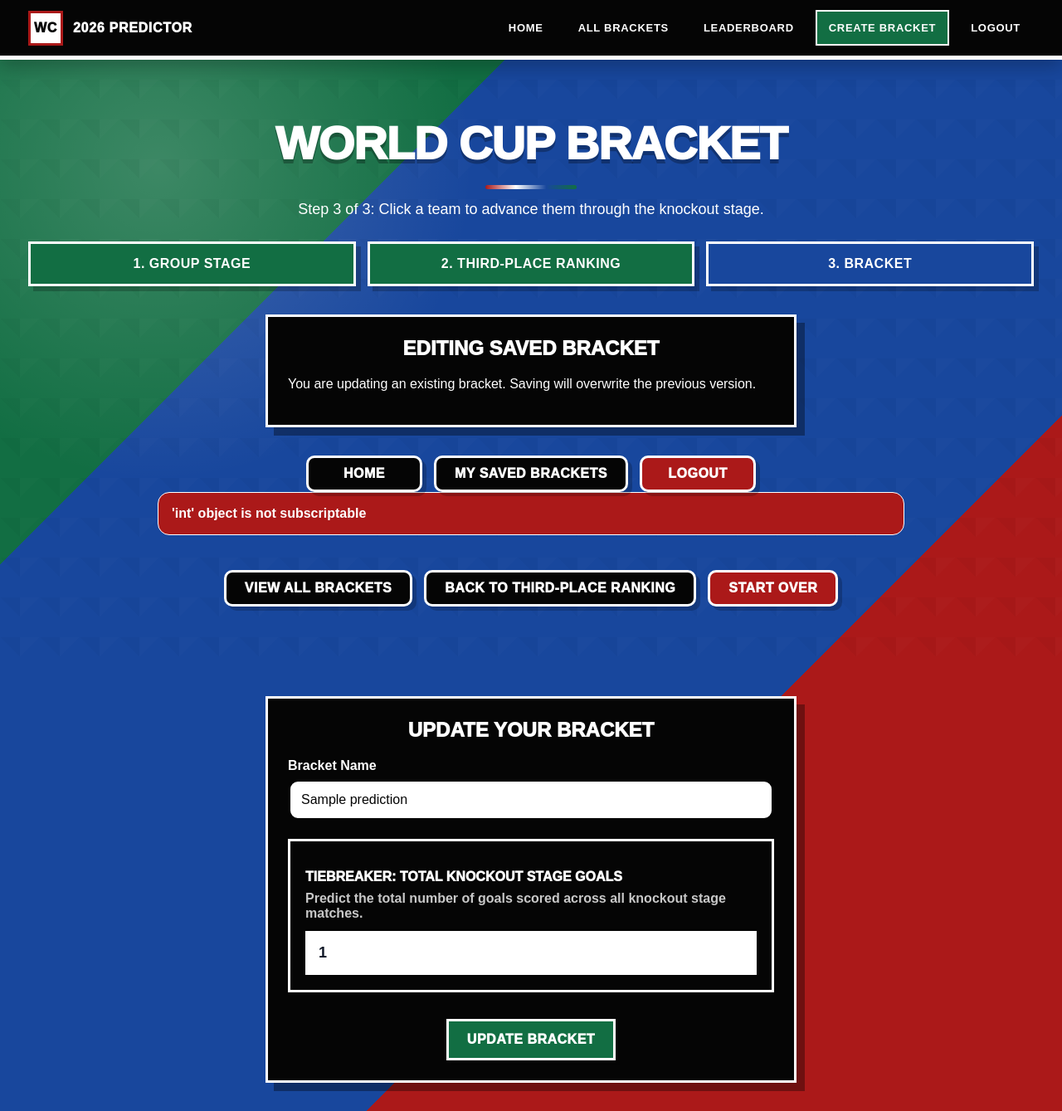
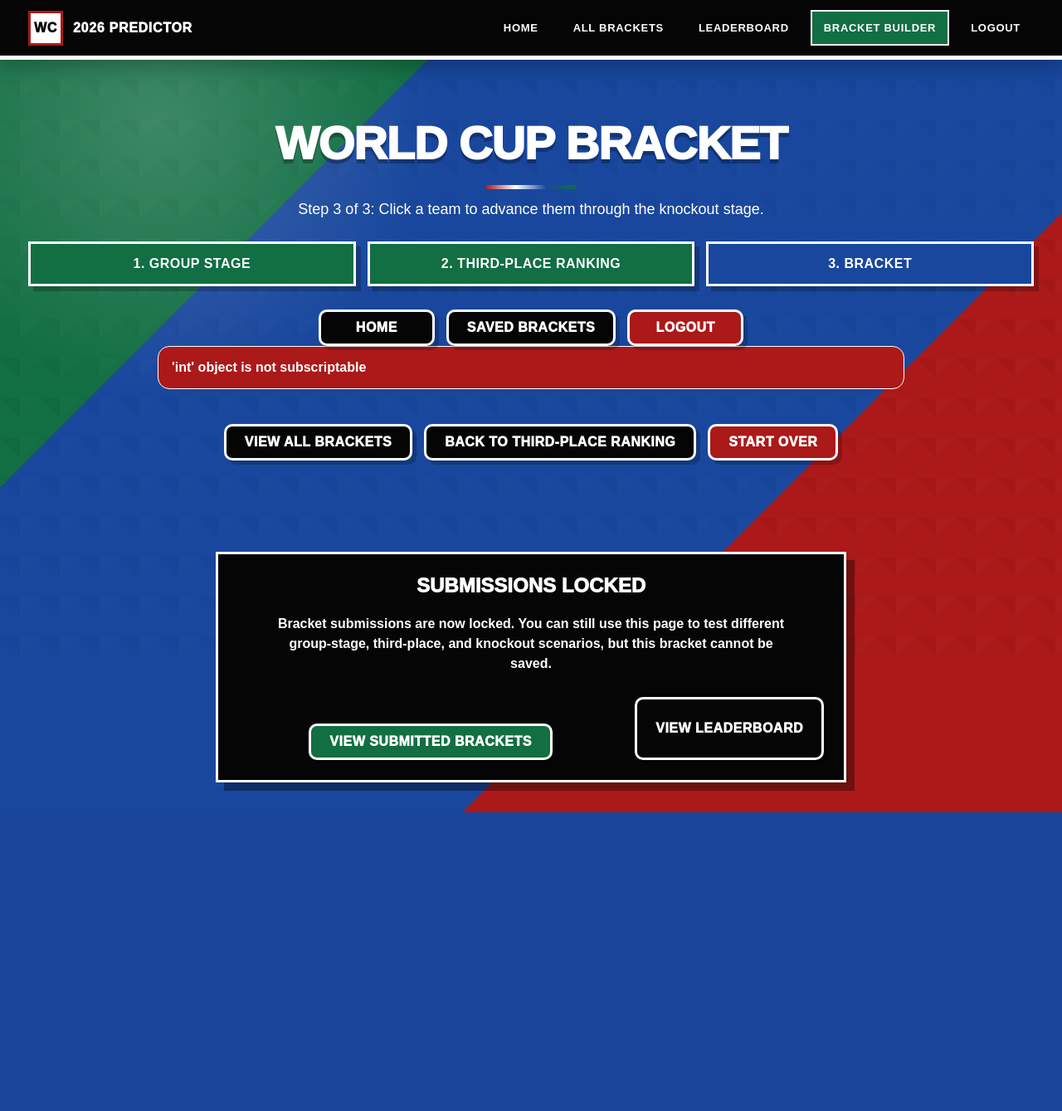
Before and after one commit to mayankgudi/World_Cup_2026, a Flask app: page /bracket in a window 1280 px wide. Shown: the whole page at 83% size. After the commit the page ends 979 px from the top, so only its background shows below. Run offline with Flask 3, Linux system fonts and the light colour scheme; the visitor is signed in with stand-in values (Sample User, id 1); tables that the repository leaves empty hold one stand-in row (values such as "Sample post").

Commit message:
Final Changes

```diff
--- a/app.py
+++ b/app.py
@@ -78,6 +78,10 @@ app.secret_key = "world-cup-predictor-secret-key"
 # --------------------------------
 #            Constants
 # --------------------------------
+
+SUBMISSIONS_LOCKED = True
+ADMIN_DELETE_ENABLED = False
+
 
 GROUPS = {
     "A": [
@@ -433,8 +437,16 @@ def register():
 
 
 @app.route("/leaderboard")
+@login_required
 def leaderboard():
-    return render_template("leaderboard.html")
+    predictions = BracketPrediction.query.order_by(
+        BracketPrediction.bracket_name.asc()
+    ).all()
+
+    return render_template(
+        "leaderboard.html",
+        predictions=predictions
+    )
 
 
 
@@ -671,6 +683,7 @@ def third_place():
 @app.route("/bracket")
 @login_required
 def bracket():
+    submissions_locked=SUBMISSIONS_LOCKED
     group_results = session.get("group_results")
     third_place_ranking = session.get("third_place_ranking")
 
@@ -705,100 +718,100 @@ def bracket():
         editing_bracket_id=editing_bracket_id,
         saved_knockout_picks=session.get("knockout_picks"),
         tiebreaker_goals=session.get("tiebreaker_goals"),
-        bracket_name=bracket_name
+        bracket_name=bracket_name,
+        submissions_locked=SUBMISSIONS_LOCKED
     )
 
 
 @app.route("/save-bracket", methods=["POST"])
 @login_required
 def save_bracket():
-    current_user = get_current_user()
+    if SUBMISSIONS_LOCKED:
+        return redirect(url_for("saved_brackets", error="submissions_locked"))
 
-    group_results = session.get("group_results")
-    third_place_ranking = session.get("third_place_ranking")
-    knockout_picks_raw = request.form.get("knockout_picks")
-    bracket_name = request.form.get("bracket_name", "").strip()
-    tiebreaker_goals_raw = request.form.get("tiebreaker_goals")
+    # current_user = get_current_user()
 
-    if not bracket_name:
-        bracket_name = "My World Cup Bracket"
+    # group_results = session.get("group_results")
+    # third_place_ranking = session.get("third_place_ranking")
+    # knockout_picks_raw = request.form.get("knockout_picks")
+    # bracket_name = request.form.get("bracket_name", "").strip()
+    # tiebreaker_goals_raw = request.form.get("tiebreaker_goals")
 
-    try:
-        tiebreaker_goals = int(tiebreaker_goals_raw)
-    except (TypeError, ValueError):
-        return "Invalid tiebreaker. Please enter a whole number.", 400
+    # if not bracket_name:
+    #     bracket_name = "My World Cup Bracket"
 
-    if tiebreaker_goals < 0:
-        return "Invalid tiebreaker. Goals cannot be negative.", 400
+    # try:
+    #     tiebreaker_goals = int(tiebreaker_goals_raw)
+    # except (TypeError, ValueError):
+    #     return "Invalid tiebreaker. Please enter a whole number.", 400
 
-    if not group_results or not third_place_ranking or not knockout_picks_raw:
-        return "Missing bracket data. Please go back and complete all steps.", 400
+    # if tiebreaker_goals < 0:
+    #     return "Invalid tiebreaker. Goals cannot be negative.", 400
 
-    knockout_picks = json.loads(knockout_picks_raw)
+    # if not group_results or not third_place_ranking or not knockout_picks_raw:
+    #     return "Missing bracket data. Please go back and complete all steps.", 400
 
-    editing_bracket_id = session.get("editing_bracket_id")
+    # knockout_picks = json.loads(knockout_picks_raw)
 
-    if editing_bracket_id:
-        prediction = BracketPrediction.query.get_or_404(editing_bracket_id)
+    # editing_bracket_id = session.get("editing_bracket_id")
 
-        if prediction.user_id != current_user.id:
-            return redirect(url_for("saved_brackets"))
+    # if editing_bracket_id:
+    #     prediction = BracketPrediction.query.get_or_404(editing_bracket_id)
 
-        prediction.bracket_name = bracket_name
-        prediction.group_results = group_results
-        prediction.third_place_ranking = third_place_ranking
-        prediction.knockout_picks = knockout_picks
-        prediction.tiebreaker_goals = tiebreaker_goals
+    #     if prediction.user_id != current_user.id:
+    #         return redirect(url_for("saved_brackets"))
 
-        db.session.commit()
+    #     prediction.bracket_name = bracket_name
+    #     prediction.group_results = group_results
+    #     prediction.third_place_ranking = third_place_ranking
+    #     prediction.knockout_picks = knockout_picks
+    #     prediction.tiebreaker_goals = tiebreaker_goals
 
-        session.pop("editing_bracket_id", None)
-        session.pop("group_results", None)
-        session.pop("third_place_ranking", None)
-        session.pop("knockout_picks", None)
-        session.pop("bracket_name", None)
-        session.pop("tiebreaker_goals", None)
+    #     db.session.commit()
 
-        return redirect(url_for("view_bracket", prediction_id=prediction.id))
+    #     session.pop("editing_bracket_id", None)
+    #     session.pop("group_results", None)
+    #     session.pop("third_place_ranking", None)
+    #     session.pop("knockout_picks", None)
+    #     session.pop("bracket_name", None)
+    #     session.pop("tiebreaker_goals", None)
 
-    bracket_count = BracketPrediction.query.filter_by(
-        user_id=current_user.id
-    ).count()
+    #     return redirect(url_for("view_bracket", prediction_id=prediction.id))
 
-    if bracket_count >= 1:
-        return redirect(url_for("saved_brackets", error="limit_reached"))
+    # bracket_count = BracketPrediction.query.filter_by(
+    #     user_id=current_user.id
+    # ).count()
 
-    prediction = BracketPrediction(
-        user_id=current_user.id,
-        username=current_user.username,
-        bracket_name=bracket_name,
-        group_results=group_results,
-        third_place_ranking=third_place_ranking,
-        knockout_picks=knockout_picks,
-        tiebreaker_goals=tiebreaker_goals
-    )
+    # if bracket_count >= 1:
+    #     return redirect(url_for("saved_brackets", error="limit_reached"))
 
-    db.session.add(prediction)
-    db.session.commit()
+    # prediction = BracketPrediction(
+    #     user_id=current_user.id,
+    #     username=current_user.username,
+    #     bracket_name=bracket_name,
+    #     group_results=group_results,
+    #     third_place_ranking=third_place_ranking,
+    #     knockout_picks=knockout_picks,
+    #     tiebreaker_goals=tiebreaker_goals
+    # )
 
-    session.pop("group_results", None)
-    session.pop("third_place_ranking", None)
-    session.pop("knockout_picks", None)
-    session.pop("bracket_name", None)
-    session.pop("tiebreaker_goals", None)
+    # db.session.add(prediction)
+    # db.session.commit()
 
-    return redirect(url_for("view_bracket", prediction_id=prediction.id))
+    # session.pop("group_results", None)
+    # session.pop("third_place_ranking", None)
+    # session.pop("knockout_picks", None)
+    # session.pop("bracket_name", None)
+    # session.pop("tiebreaker_goals", None)
+
+    # return redirect(url_for("view_bracket", prediction_id=prediction.id))
 
 
 
 @app.route("/saved/<int:prediction_id>")
 @login_required
 def view_bracket(prediction_id):
-    current_user = get_current_user()
     prediction = BracketPrediction.query.get_or_404(prediction_id)
-
-    if prediction.user_id != current_user.id and not current_user.is_admin:
-        return redirect(url_for("saved_brackets"))
 
     return render_template(
         "saved_bracket.html",
@@ -825,20 +838,22 @@ def saved_brackets():
         predictions=predictions,
         get_team_flag=get_team_flag,
         user_has_bracket=user_has_bracket,
-        current_user_is_admin=current_user.is_admin
+        current_user_is_admin=current_user.is_admin,
+        admin_delete_enabled=ADMIN_DELETE_ENABLED
     )
 
 @app.route("/delete-bracket/<int:prediction_id>", methods=["POST"])
 @login_required
 def delete_bracket(prediction_id):
     current_user = get_current_user()
-
     prediction = BracketPrediction.query.get_or_404(prediction_id)
 
-    user_owns_bracket = prediction.user_id == current_user.id
-    user_is_admin = current_user.is_admin
+    is_admin = current_user.is_admin
 
-    if not user_owns_bracket and not user_is_admin:
+    if not ADMIN_DELETE_ENABLED:
+        return redirect(url_for("saved_brackets"))
+
+    if not is_admin:
         return redirect(url_for("saved_brackets"))
 
     db.session.delete(prediction)
@@ -850,38 +865,32 @@ def delete_bracket(prediction_id):
 @app.route("/edit-bracket/<int:prediction_id>")
 @login_required
 def edit_bracket(prediction_id):
-    current_user = get_current_user()
+    return redirect(url_for("saved_brackets"))
+    # current_user = get_current_user()
 
-    prediction = BracketPrediction.query.get_or_404(prediction_id)
+    # prediction = BracketPrediction.query.get_or_404(prediction_id)
 
-    if prediction.user_id != current_user.id:
-        return redirect(url_for("saved_brackets"))
+    # if prediction.user_id != current_user.id:
+    #     return redirect(url_for("saved_brackets"))
 
-    session["editing_bracket_id"] = prediction.id
-    session["group_results"] = prediction.group_results
-    session["third_place_ranking"] = prediction.third_place_ranking
-    session["knockout_picks"] = prediction.knockout_picks
-    session["tiebreaker_goals"] = prediction.tiebreaker_goals
+    # session["editing_bracket_id"] = prediction.id
+    # session["group_results"] = prediction.group_results
+    # session["third_place_ranking"] = prediction.third_place_ranking
+    # session["knockout_picks"] = prediction.knockout_picks
+    # session["tiebreaker_goals"] = prediction.tiebreaker_goals
 
-    return redirect(url_for("bracket"))
+    # return redirect(url_for("bracket"))
 
 
 @app.route("/new-bracket")
 @login_required
 def new_bracket():
-    current_user = get_current_user()
-
-    bracket_count = BracketPrediction.query.filter_by(
-        user_id=current_user.id
-    ).count()
-
-    if bracket_count >= 1:
-        return redirect(url_for("saved_brackets", error="limit_reached"))
-
     session.pop("group_results", None)
     session.pop("third_place_ranking", None)
     session.pop("knockout_picks", None)
     session.pop("editing_bracket_id", None)
+    session.pop("bracket_name", None)
+    session.pop("tiebreaker_goals", None)
 
     return redirect(url_for("group_stage"))
 
--- a/static/styles.css
+++ b/static/styles.css
@@ -4080,3 +4080,94 @@ body::before {
     font-weight: 1000;
     color: white;
 }
+
+/* =========================
+   LEADERBOARD TABLE
+========================= */
+
+.leaderboard-standings-card {
+    margin-bottom: 28px;
+}
+
+.leaderboard-table-wrapper {
+    width: 100%;
+    overflow-x: auto;
+    margin-top: 22px;
+}
+
+.leaderboard-table {
+    width: 100%;
+    border-collapse: collapse;
+    background: #050505;
+    color: white;
+    border: 3px solid white;
+}
+
+.leaderboard-table th,
+.leaderboard-table td {
+    padding: 14px 16px;
+    border-bottom: 2px solid rgba(255, 255, 255, 0.2);
+    text-align: left;
+    font-weight: 800;
+}
+
+.leaderboard-table th {
+    background: #0057ff;
+    color: white;
+    text-transform: uppercase;
+    font-size: 13px;
+    letter-spacing: 0.6px;
+}
+
+.leaderboard-table tbody tr:hover {
+    background: rgba(255, 255, 255, 0.08);
+}
+
+.leaderboard-table td:first-child,
+.leaderboard-table th:first-child {
+    text-align: center;
+    width: 80px;
+}
+
+.leaderboard-table a {
+    color: white;
+    font-weight: 1000;
+    text-decoration: underline;
+}
+
+.score-placeholder {
+    color: #facc15;
+    font-weight: 1000;
+}
+
+.leaderboard-empty {
+    text-align: center;
+    color: white;
+    font-weight: 900;
+    margin-top: 20px;
+}
+
+
+/* =========================
+   SUBMISSIONS LOCKED CARD
+========================= */
+
+.submissions-locked-card {
+    text-align: center;
+    max-width: 760px;
+    margin: 36px auto;
+    border-color: white;
+}
+
+.submissions-locked-card h2 {
+    color: white;
+    text-transform: uppercase;
+}
+
+.submissions-locked-card p {
+    color: white;
+    font-weight: 800;
+    line-height: 1.5;
+    max-width: 620px;
+    margin: 0 auto 22px;
+}
--- a/templates/bracket.html
+++ b/templates/bracket.html
@@ -19,16 +19,9 @@
             <div class="step active">3. Bracket</div>
         </div>
 
-        {% if editing_bracket_id %}
-            <div class="save-card">
-                <h2>Editing Saved Bracket</h2>
-                <p>You are updating an existing bracket. Saving will overwrite the previous version.</p>
-            </div>
-        {% endif %}
-
         <div class="button-row">
             <a href="{{ url_for('home') }}" class="secondary-button">Home</a>
-            <a href="{{ url_for('saved_brackets') }}" class="secondary-button">My Saved Brackets</a>
+            <a href="{{ url_for('saved_brackets') }}" class="secondary-button">Saved Brackets</a>
             <a href="{{ url_for('logout') }}" class="danger-button">Logout</a>
         </div>
 
@@ -258,15 +251,29 @@
         </div>
     </div>
 
+    {% if submissions_locked %}
+        <div class="save-card submissions-locked-card">
+            <h2>Submissions Locked</h2>
+
+            <p>
+                Bracket submissions are now locked. You can still use this page to test different group-stage,
+                third-place, and knockout scenarios, but this bracket cannot be saved.
+            </p>
+
+            <div class="button-row">
+                <a href="{{ url_for('saved_brackets') }}" class="main-button">
+                    View Submitted Brackets
+                </a>
+
+                <a href="{{ url_for('leaderboard') }}" class="secondary-button">
+                    View Leaderboard
+                </a>
+            </div>
+        </div>
+    {% else %}
         <form method="POST" action="{{ url_for('save_bracket') }}" id="save-bracket-form">
             <div class="save-card">
-            <h2>
-                {% if editing_bracket_id %}
-                    Update Your Bracket
-                {% else %}
-                    Save Your Bracket
-                {% endif %}
-            </h2>
+                <h2>Save Your Bracket</h2>
 
                 <label for="bracket_name">Bracket Name</label>
                 <input
@@ -303,14 +310,11 @@
                 <input type="hidden" name="knockout_picks" id="knockout-picks-input">
 
                 <button type="submit" class="main-button">
-                {% if editing_bracket_id %}
-                    Update Bracket
-                {% else %}
                     Save Bracket
-                {% endif %}
                 </button>
             </div>
         </form>
+    {% endif %}
 
     <script id="saved-knockout-picks-data" type="application/json">
         {{ saved_knockout_picks | default(none) | tojson }}
@@ -873,7 +877,7 @@
     const saveForm = document.getElementById("save-bracket-form");
     const knockoutInput = document.getElementById("knockout-picks-input");
 
-    if (saveForm) {
+    if (saveForm && knockoutInput) {
         saveForm.addEventListener("submit", function () {
             const picks = collectKnockoutPicks();
             knockoutInput.value = JSON.stringify(picks);
--- a/templates/home.html
+++ b/templates/home.html
@@ -24,16 +24,16 @@
                     {% if current_user %}
                         {% if user_has_bracket %}
                             <a href="{{ url_for('saved_brackets', error='limit_reached') }}" class="home-action-button primary-home-button">
-                                Create Bracket
+                                Bracket Builder
                             </a>
                         {% else %}
                             <a href="{{ url_for('new_bracket') }}" class="home-action-button primary-home-button">
-                                Create Bracket
+                                Bracket Builder
                             </a>
                         {% endif %}
                     {% else %}
                         <a href="{{ url_for('login', next=url_for('new_bracket')) }}" class="home-action-button primary-home-button">
-                            Create Bracket
+                            Bracket Builder
                         </a>
                     {% endif %}
 
--- a/templates/navbar.html
+++ b/templates/navbar.html
@@ -12,7 +12,7 @@
         <a href="{{ url_for('leaderboard') }}">Leaderboard</a>
 
         {% if session.get("user_id") %}
-            <a href="{{ url_for('new_bracket') }}" class="nav-cta">Create Bracket</a>
+            <a href="{{ url_for('new_bracket') }}" class="nav-cta">Bracket Builder</a>
             <a href="{{ url_for('logout') }}">Logout</a>
         {% else %}
             <a href="{{ url_for('login') }}">Login</a>
--- a/templates/saved_bracket.html
+++ b/templates/saved_bracket.html
@@ -399,12 +399,12 @@
 
             <a href="{{ url_for('home') }}" class="secondary-button">Home</a>
 
-            {% if prediction.user_id == session["user_id"] %}
+            <!-- {% if prediction.user_id == session["user_id"] %}
 
                 <a href="{{ url_for('edit_bracket', prediction_id=prediction.id) }}" class="main-button">
                     Edit This Bracket
                 </a>
-            {% endif %}
+            {% endif %} -->
 
             <a href="{{ url_for('saved_brackets') }}" class="secondary-button">Back to Saved Brackets</a>
 
```
Also changed, not shown: templates/all_brackets.html (+35 -40 lines), templates/leaderboard.html (+45 -0 lines). Lines whose indentation alone changed are shown as unchanged.
